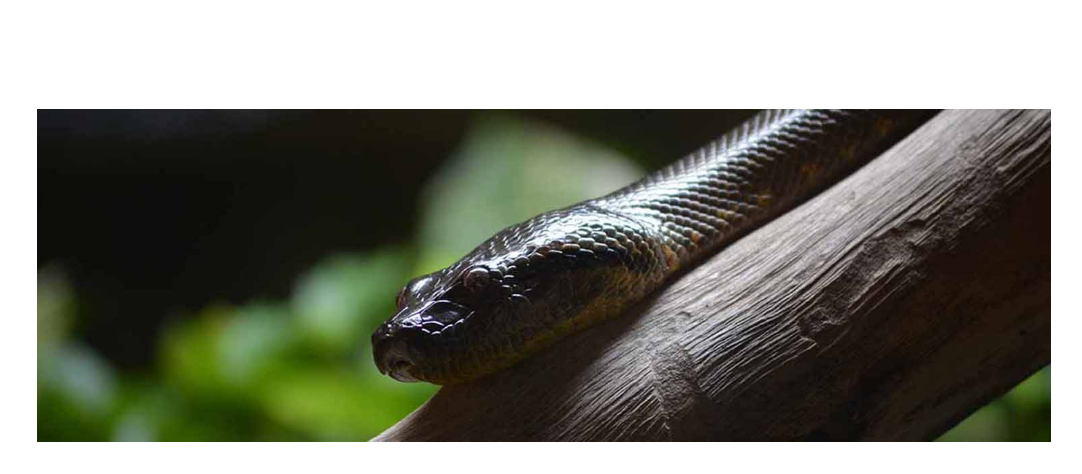
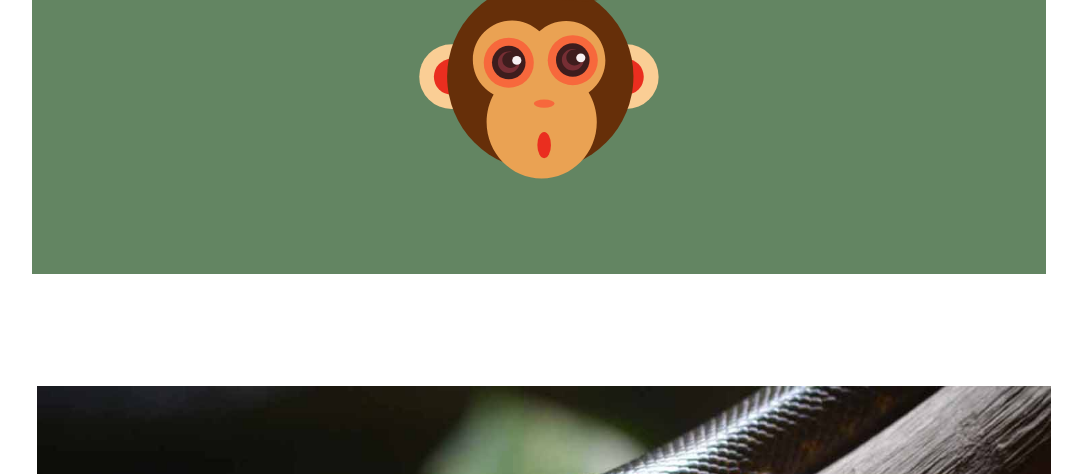
Before and after one commit to mpudman/web-portfolio, a plain HTML site: page index.html in a window 1280 px wide. Shown: the part 168-642 px from the top of the page, without its empty margins (101-1183 px from the left). Drawn offline with Linux system fonts and the light colour scheme.

Commit message:
Update index.html

```diff
--- a/index.html
+++ b/index.html
@@ -15,7 +15,7 @@
 <!-- logo -->
 <div class="header">
         <h1>PEPITO Nature Park</h1>
-        <img src="images/monkey2.svg" alt="monkey" width="300"/>
+        <img src="images/babymonkey.svg" alt="monkey" width="300"/>
 </div>
         </br>
         </br>
```
